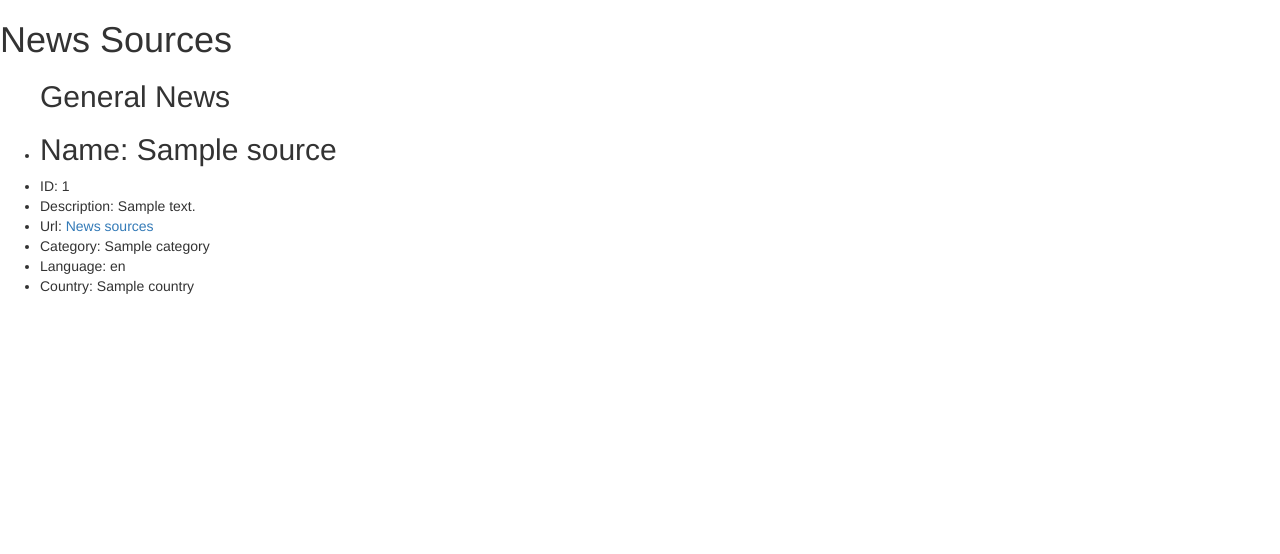
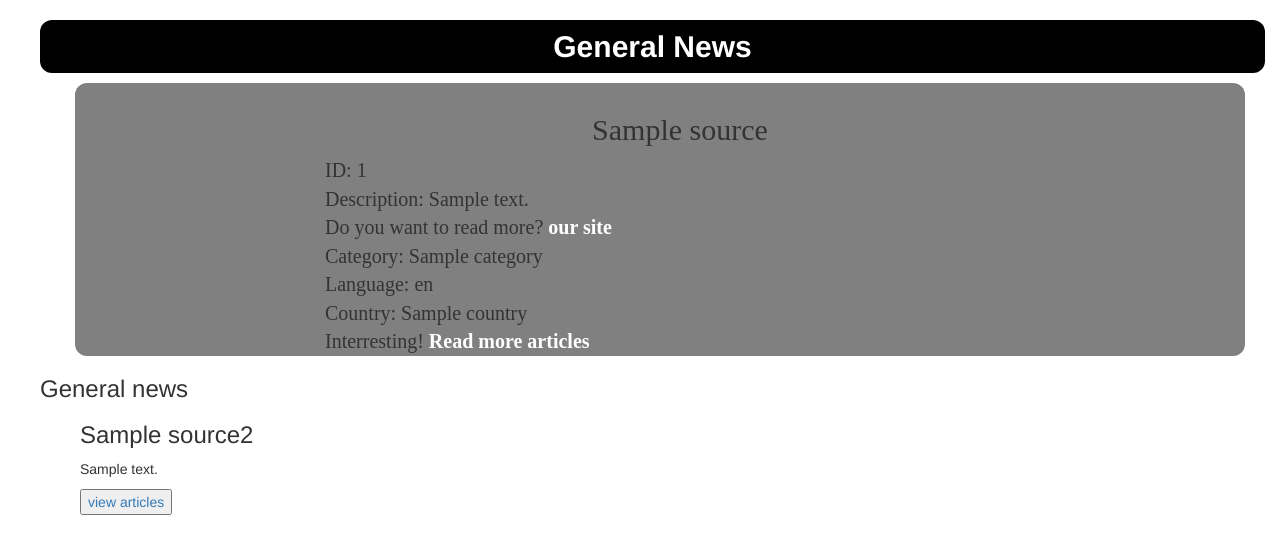
Before and after one commit to honorine1/news-highlight, a Flask app: template app/templates/index.html in a window 1280 px wide. Shown: the part 52-606 px from the top of the page. Run offline with Flask 2, Linux system fonts and the light colour scheme; the template is opened without the code that fills it: most values are stand-ins (such as "Sample title", 1, 10 or a date in 2020); some libraries are stand-ins or nearby versions.

Commit message:
some styles are added

```diff
--- a/app/models.py
+++ b/app/models.py
@@ -16,7 +16,7 @@ class Article:
     arcticle class to define article object
     '''
 
-    def __init__(self, author, title, description, url, urlToImage, publishedAt):
+    def __init__(self,author, title, description, url, urlToImage, publishedAt):
         self.author = author
         self.title = title
         self.description = description
--- /dev/null
+++ b/app/static/css/style.css
@@ -0,0 +1,4 @@
+#source_heading{
+    text-align: center;
+    margin-left: 200px;
+}
--- a/app/templates/base.html
+++ b/app/templates/base.html
@@ -1,5 +1,5 @@
 {% extends 'bootstrap/base.html' %}
-<!-- <link rel="stylesheet" href="{{ url_for('static',filename='style.css') }}"> -->
+
 
 <!-- Navbar block  -->
 {% block navbar %}
@@ -10,14 +10,14 @@
 <html>
     <head>
         <meta charset="utf-8">
-
-        {% if title %}
-            <title> {{ title }} </title>
-        {% else %}
-            <title> Welcome to the best Updated News Ever</title>
-        {% endif %}
+        <title> Welcome to the best Updated News Ever</title>
     </head>
     <body>
+
+        {% block styles%}
+            {{ super() }}
+            <link rel="stylesheet" href="{{url_for('static',filename='css/style.css')}}">
+        {% endblock %}
         <!-- Content block -->
 
         {% block content %}
--- a/app/templates/index.html
+++ b/app/templates/index.html
@@ -3,30 +3,45 @@
 
 
 <!-- Styles block -->
-
+<!--
 {% block styles%}
     {{ super() }}
     <link rel="stylesheet" href="{{url_for('static',filename='css/style.css')}}">
-{% endblock %}
+{% endblock %} -->
 
 
 {%block content %}
 
 
-        <h1>News Sources</h1>
+
         <ul>
-            <h2>General News</h2>
+            <h2 style="background-color: black; text-align:center; color:white; margin-right:15px; border-radius:12px;padding:10px"><strong>General News</strong></h2>
+
+            <div class='container'style='background-color:grey;border-radius:12px; font-family:Teko;font-size:20px;padding-top:10px'>
+                <div class="row">
+                    <div class="col-md-2"></div>
+                    <div class="col-md-8">
                             {% for sources in general %}
-                <li><h2>Name: {{ sources.name }}</h2></li>
+                                <ul style='text-decoration:none;list-style-type: none'>
+                                    <li><h2 style="text-align: center;border-bottom: 1px"> {{ sources.name }}</h2></li>
                                     <li>ID: {{ sources.id }}</li>
                                     <li>Description: {{ sources.description }}</li>
-                <li>Url: <a href='{{ sources.url }}'>News sources</a></li>
+                                    <li>Do you want to read more? <a href='{{ sources.url }}' style='color:white'><strong> our site</strong></a></li>
                                     <li>Category: {{ sources.category }}</li>
                                     <li>Language: {{ sources.language }}</li>
                                     <li>Country: {{ sources.country }}</li>
+
+                                    <li>Interresting!  <a href="/article/{{sources.id}}"style='color:white'><strong>Read more articles</strong></a></li>
+                                </ul>
                                     {% endfor %}
-        </ul>
-{% endblock%}
+
+
+                    </div>
+                    <div class="col-md-2"></div>
+                </div>
+
+    </div>
+
 
 <body>
 <!-- general news-->
@@ -36,3 +51,4 @@
 </ul>
 
 </body>
+{% endblock%}
--- a/config.py
+++ b/config.py
@@ -6,7 +6,7 @@ class Config:
     '''
 
     NEWS_API_BASE_URL = 'https://newsapi.org/v2/sources?/category={}?&apiKey={}'
-    # ARTICLES_API_BASE_URL = 'https://newsapi.org/v2/everything?q=bitcoin&apiKey={}'
+    ARTICLES_API_BASE_URL = 'https://newsapi.org/v2/everything?sources={}&apiKey={}'
     NEWS_API_KEY = '4b93a2c150d84abd9cc068e368fd8d92'
     # NEWS_API_KEY = os.environ.get('NEWS_API_KEY')
     SECRETE_KEY = os.environ.get('SECRETE_KEY')
```
Also changed, not shown: app/main/errors.py (+8 -8 lines), app/main/views.py (+5 -3 lines), app/requests.py (+19 -44 lines), app/templates/article.html (+4 -5 lines). Lines whose indentation alone changed are shown as unchanged.
